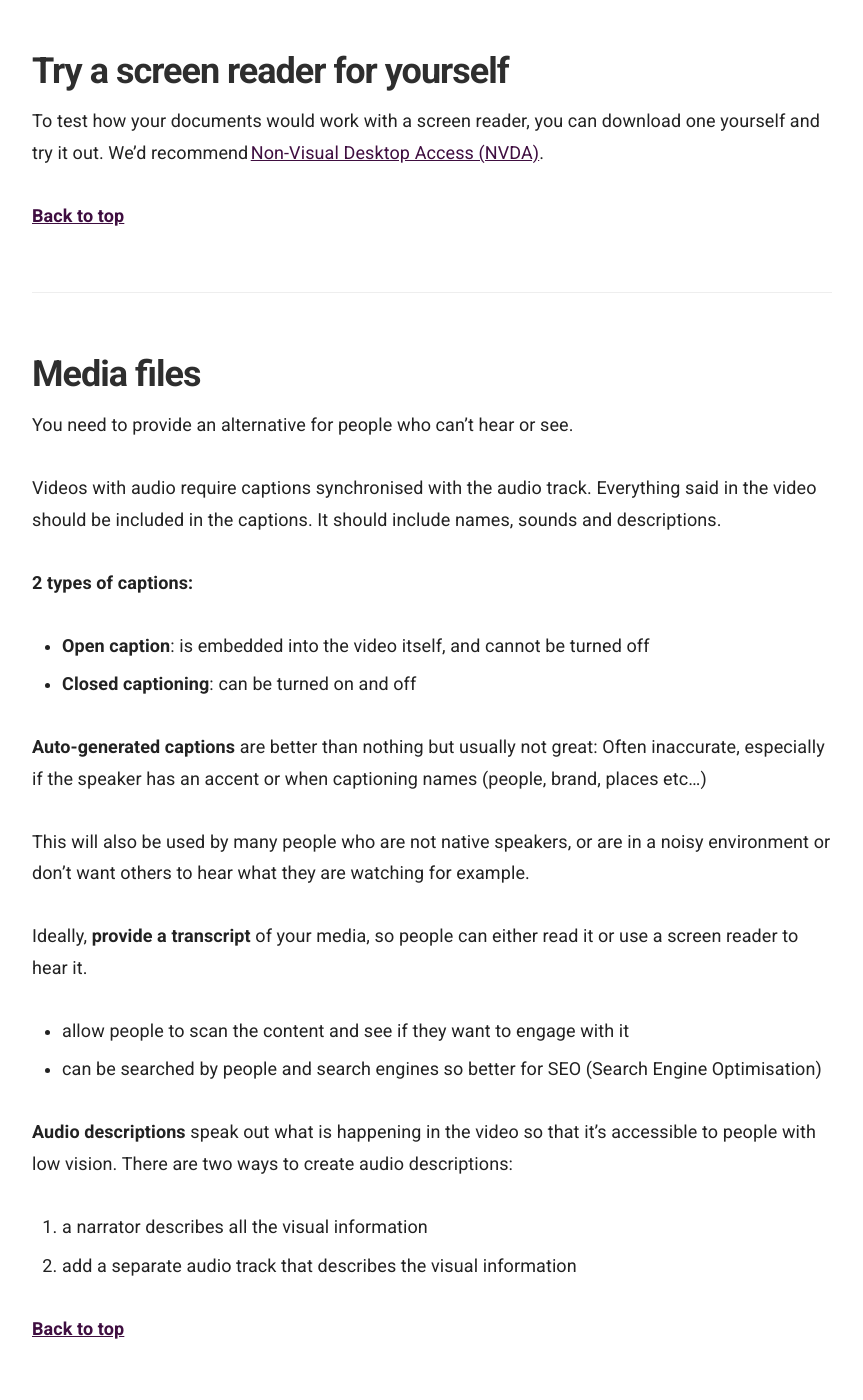
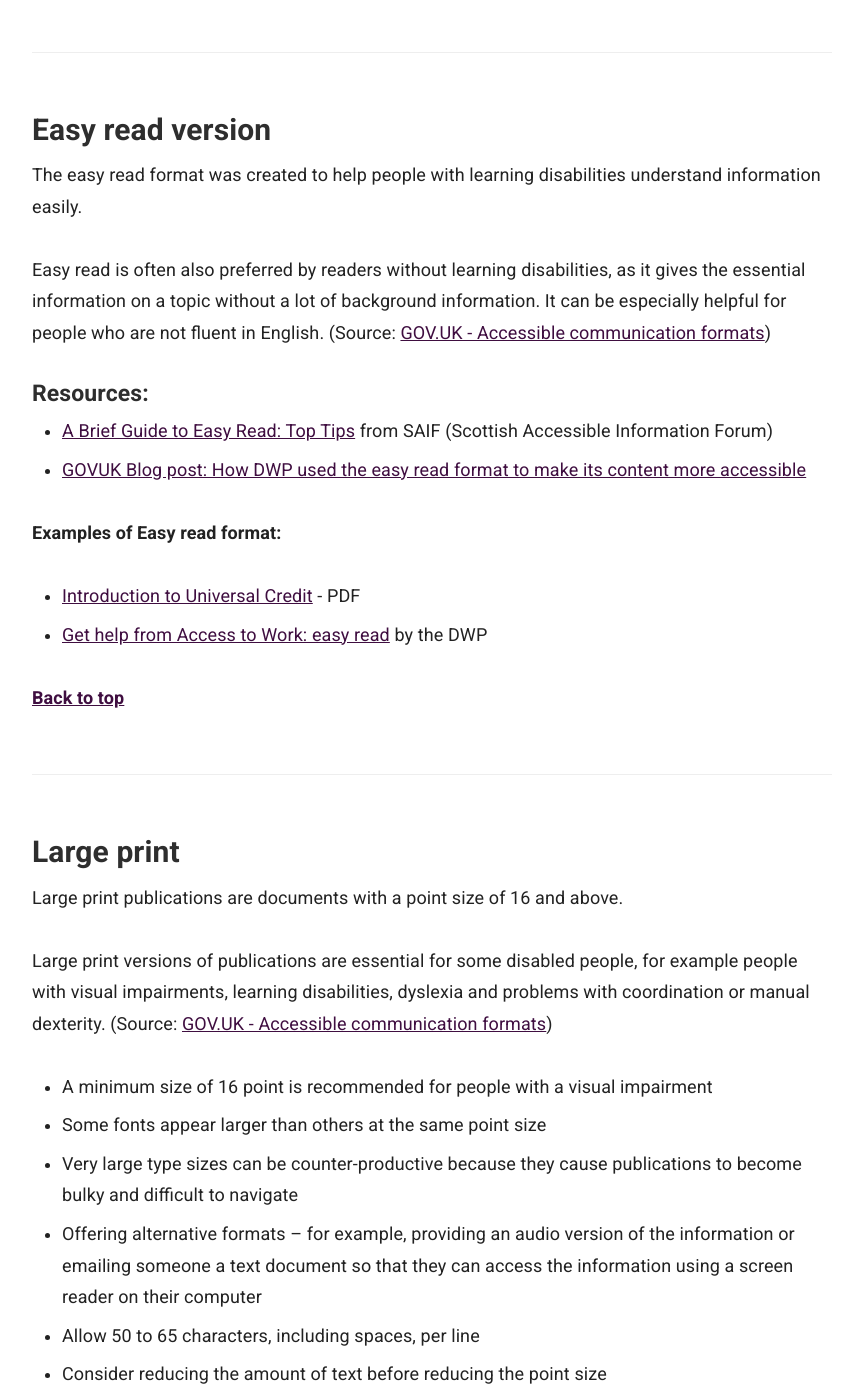
Before and after one commit to numbat70/inclusion2021, a Jekyll site: the page built from _docs/accessibility/document.md, in a window 1280 px wide and 1400 px high, scrolled down 8199 px. Shown: the whole window, without its empty margins (358-1221 px from the left). Built offline with Jekyll 4.4.1, drawn with Linux system fonts in a browser that asks for light colours; some of the changed text lies outside the part shown.

Commit message:
SK - add easy read and large print info

```diff
--- a/_docs/accessibility/document.md
+++ b/_docs/accessibility/document.md
@@ -18,6 +18,8 @@ order: 5
   - [Graphs and charts](#graphs-and-charts)
   - [Making complex documents accessible](#making-complex-documents-accessible)
   - [Simplifying a complex document](#simplifying-a-complex-document)
+  - [Easy Read version](#easy-read-version)
+  - [Large print](#large-print)
 - [Try a screen reader for yourself](#try-a-screen-reader-for-yourself)
 - [Media files](#media-files)
 - [Further reading](#further-reading)
@@ -175,6 +177,41 @@ A simple flowchart could be written out in steps. An organisation chart can be b
 
 [**Back to top**]()
 
+### Easy read version
+
+The easy read format was created to help people with learning disabilities understand information easily.
+
+Easy read is often also preferred by readers without learning disabilities, as it gives the essential information on a topic without a lot of background information. It can be especially helpful for people who are not fluent in English. (Source: [GOV.UK - Accessible communication formats](https://www.gov.uk/government/publications/inclusive-communication/accessible-communication-formats#easy-read-and-makaton))
+
+#### Resources:
+- [A Brief Guide to Easy Read: Top Tips](http://www.saifscotland.org.uk/information-and-advice/brief-guide-easy-read-documents/brief-guide-easy-read-top-tips/#sthash.P6BlvNot.HPTHxyK3.dpbs) from SAIF (Scottish Accessible Information Forum)
+- [GOVUK Blog post: How DWP used the easy read format to make its content more accessible](https://accessibility.blog.gov.uk/2019/10/11/how-dwp-used-the-easy-read-format-to-make-its-content-more-accessible/)
+
+**Examples of Easy read format:**
+- [Introduction to Universal Credit](https://assets.publishing.service.gov.uk/government/uploads/system/uploads/attachment_data/file/944658/introduction-to-universal-credit-easy-read-guide.pdf) - PDF
+- [Get help from Access to Work: easy read](https://www.gov.uk/government/publications/easy-read-get-help-at-work-if-youre-disabled-or-have-a-health-condition-access-to-work/get-help-from-access-to-work-easy-read) by the DWP
+
+[**Back to top**]()
+
+### Large print
+
+Large print publications are documents with a point size of 16 and above.
+
+Large print versions of publications are essential for some disabled people, for example people with visual impairments, learning disabilities, dyslexia and problems with coordination or manual dexterity. (Source: [GOV.UK - Accessible communication formats](https://www.gov.uk/government/publications/inclusive-communication/accessible-communication-formats#large-print))
+
+- A minimum size of 16 point is recommended for people with a visual impairment
+- Some fonts appear larger than others at the same point size
+- Very large type sizes can be counter-productive because they cause publications to become bulky and difficult to navigate
+- Offering alternative formats – for example, providing an audio version of the information or emailing someone a text document so that they can access the information using a screen reader on their computer
+- Allow 50 to 65 characters, including spaces, per line
+- Consider reducing the amount of text before reducing the point size
+
+> If you are producing information in large print for an individual, ask which size best suits their needs. They might also benefit from specific colours and contrast between the text and the background, so do ask.
+
+[**Back to top**]()
+
+
+
 ## Try a screen reader for yourself
 
 To test how your documents would work with a screen reader, you can download one yourself and try it out. We’d recommend [Non-Visual Desktop Access (NVDA)](https://www.nvaccess.org/).
@@ -210,7 +247,7 @@ Ideally, **provide a transcript** of your media, so people can either read it or
 [**Back to top**]()
 
 ## Further reading:
-
+- [GOV.UK - Accessible communication formats](https://www.gov.uk/government/publications/inclusive-communication/accessible-communication-formats)
 - [An Accessible Word Document Checklist](https://www.abrightclearweb.com/accessible-word-document-checklist/)
 - [How to publish on GOV.UK - Document accessiblity](https://www.gov.uk/guidance/how-to-publish-on-gov-uk/accessible-pdfs)
 - [How to Make Your Presentations Accessible to All](https://www.w3.org/WAI/teach-advocate/accessible-presentations/) - W3C resource
```
